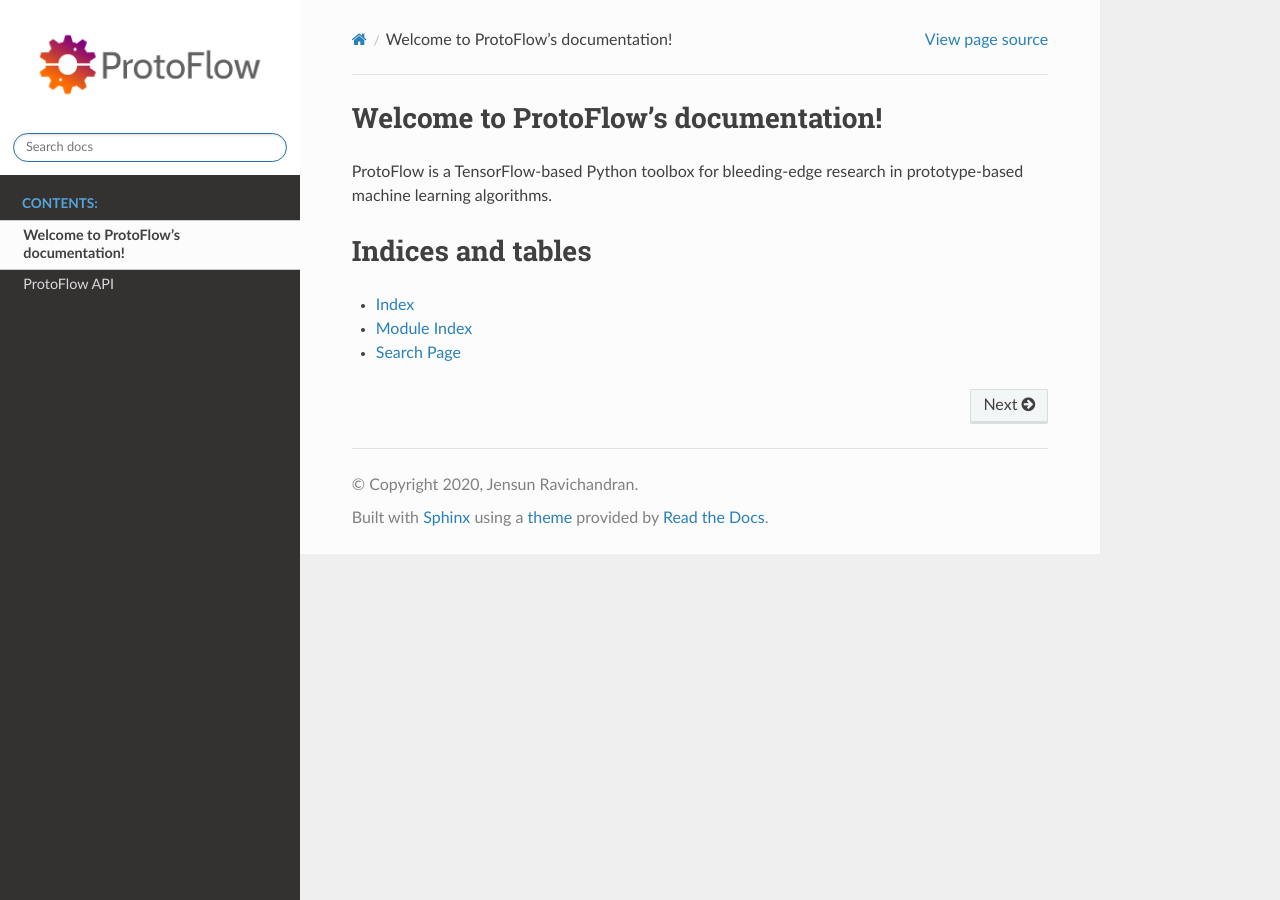
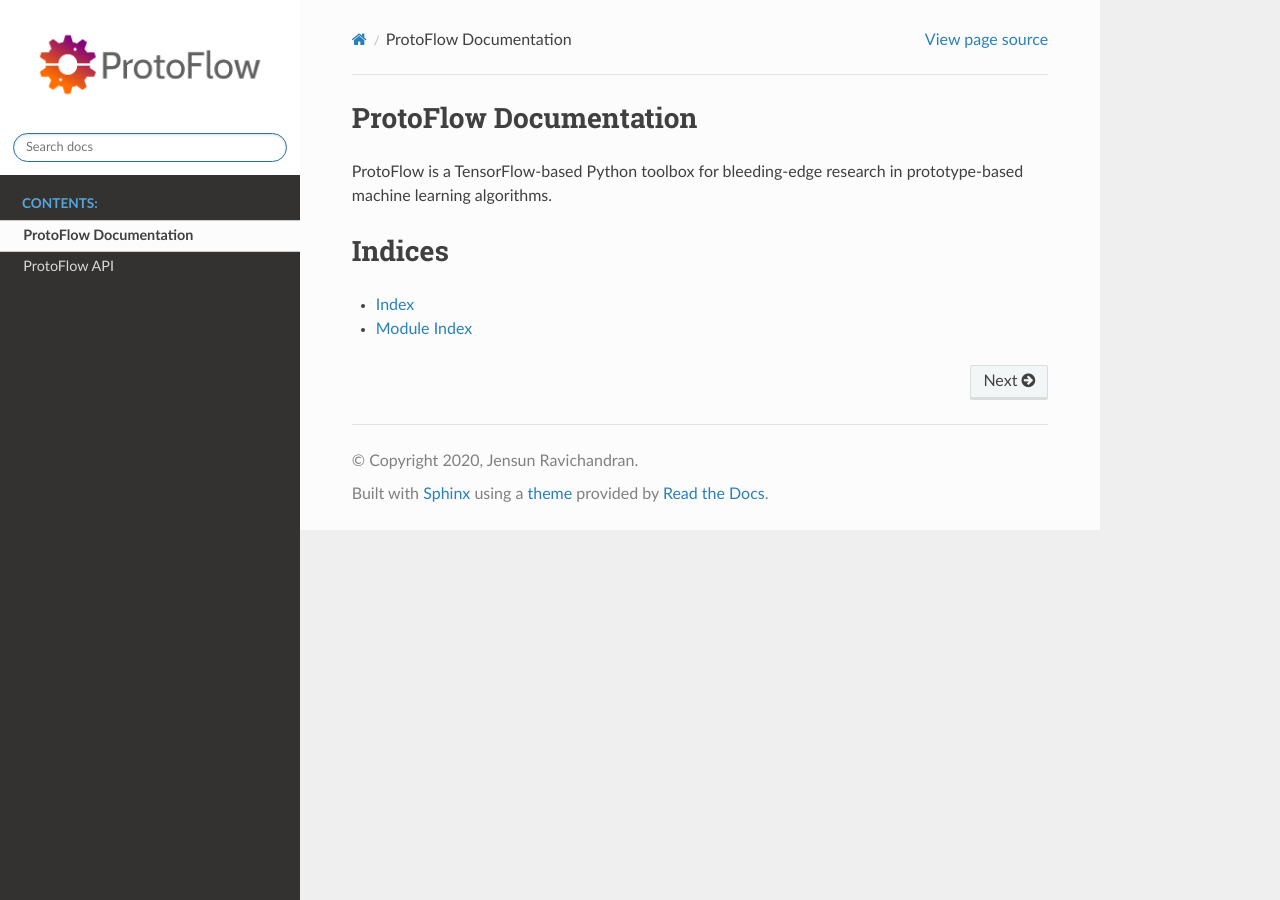
Before and after one commit to si-cim/protoflow, a Sphinx documentation site: the page built from docs/source/index.rst, in a window 1280 px wide. Built offline with Sphinx 7.4.7 and the Read the Docs theme 2.0.0, drawn with Linux system fonts in a browser that asks for light colours; nearby versions of some CDN libraries; formulas are drawn with MathJax 3.

Commit message:
Cleanup docs

```diff
--- a/docs/source/conf.py
+++ b/docs/source/conf.py
@@ -44,9 +44,7 @@
     'sphinx.ext.coverage',
     'sphinx.ext.napoleon',
     'sphinx.ext.viewcode',
-    # 'sphinx.ext.mathjax',
     'sphinx_rtd_theme',
-    # 'sphinx.ext.githubpages'
     'sphinxcontrib.katex',
 ]
 
--- a/docs/source/index.rst
+++ b/docs/source/index.rst
@@ -3,8 +3,8 @@
    You can adapt this file completely to your liking, but it should at least
    contain the root `toctree` directive.
 
-Welcome to ProtoFlow's documentation!
-=====================================
+ProtoFlow Documentation
+=======================
 
 .. toctree::
    :hidden:
@@ -14,12 +14,10 @@
    self
    api
 
-
 ProtoFlow is a TensorFlow-based Python toolbox for bleeding-edge
 research in prototype-based machine learning algorithms.
 
-Indices and tables
-==================
+Indices
+=======
 * :ref:`genindex`
 * :ref:`modindex`
-* :ref:`search`
```
Also changed, not shown: docs/source/api.rst (+18 -21 lines).
